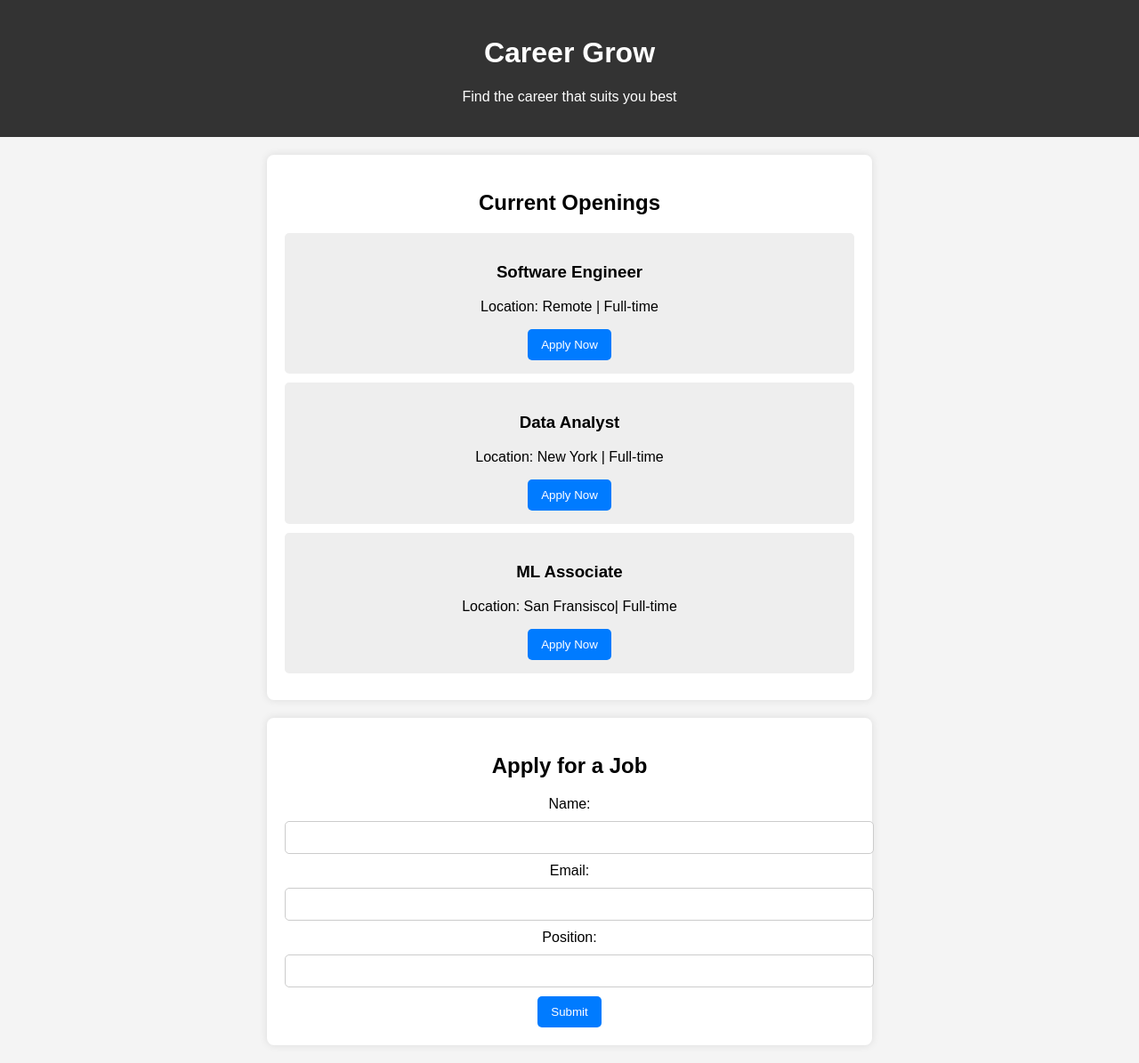
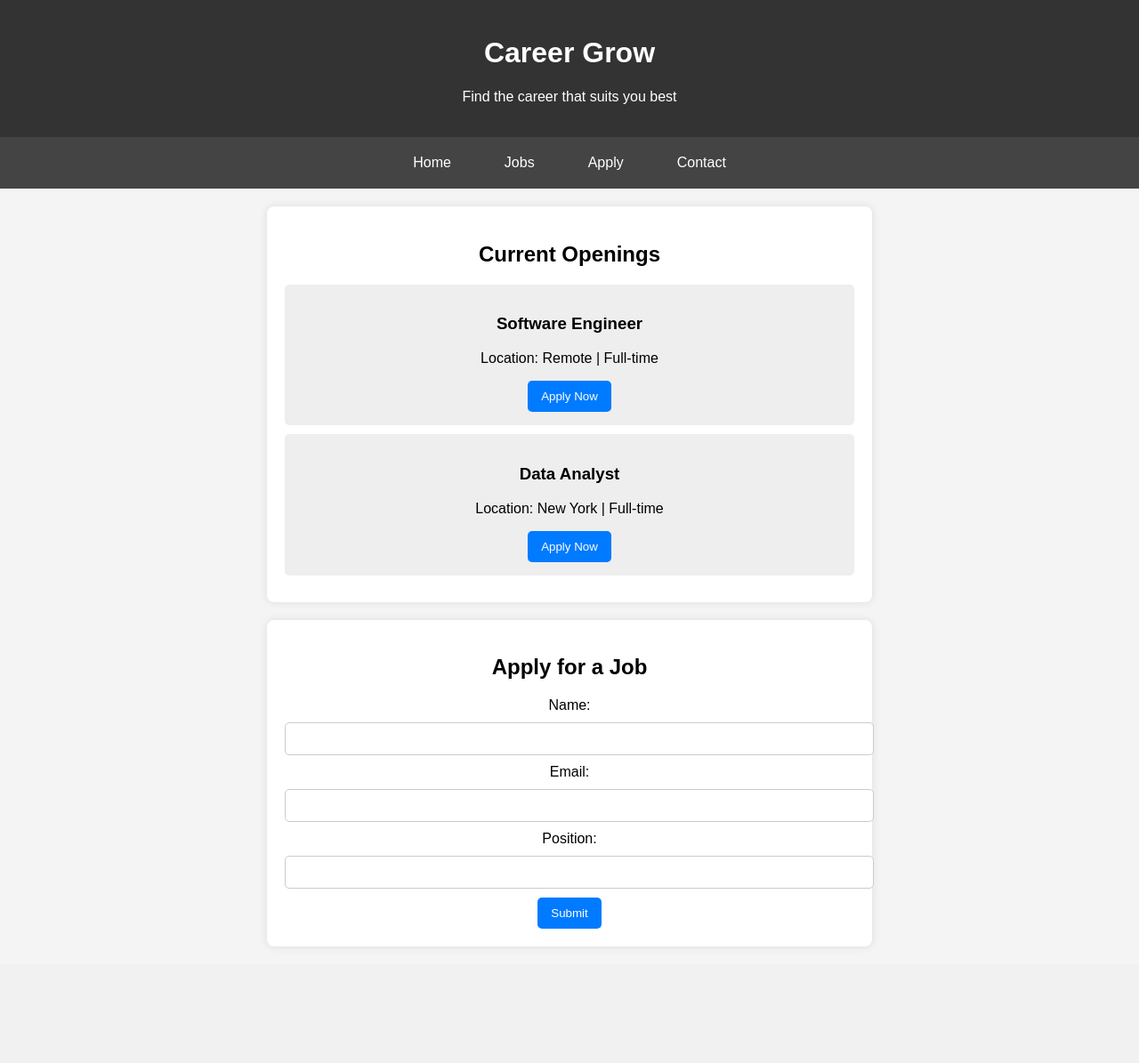
Before and after one commit to dishant-kaushik/Career-Grow, a Flask app: page / in a window 1280 px wide. Shown: the whole page at 89% size. After the commit the page ends 1064 px from the top, so only its background shows below. Run offline with Flask 3, Linux system fonts and the light colour scheme.

Commit message:
Submit changes

```diff
--- a/templates/home.html
+++ b/templates/home.html
@@ -16,6 +16,23 @@
             background: #333;
             color: white;
             padding: 20px;
+        }
+        nav {
+            background: #444;
+            padding: 10px;
+            display: flex;
+            justify-content: center;
+        }
+        nav a {
+            color: white;
+            text-decoration: none;
+            padding: 10px 20px;
+            margin: 0 10px;
+            transition: background 0.3s;
+        }
+        nav a:hover {
+            background: #007bff;
+            border-radius: 5px;
         }
         .job-listings, .apply-form {
             width: 50%;
@@ -57,7 +74,14 @@
         <p>Find the career that suits you best</p>
     </header>
 
-    <section class="job-listings">
+    <nav>
+        <a href="#">Home</a>
+        <a href="#jobs">Jobs</a>
+        <a href="#apply">Apply</a>
+        <a href="#contact">Contact</a>
+    </nav>
+
+    <section class="job-listings" id="jobs">
         <h2>Current Openings</h2>
         <div class="job">
             <h3>Software Engineer</h3>
@@ -69,14 +93,9 @@
             <p>Location: New York | Full-time</p>
             <button onclick="applyNow('Data Analyst')">Apply Now</button>
         </div>
-        <div class="job">
-            <h3>ML Associate</h3>
-            <p>Location: San Fransisco| Full-time</p>
-            <button onclick="applyNow('ML Associcte')">Apply Now</button>
-        </div>
     </section>
 
-    <section class="apply-form" id="applyForm">
+    <section class="apply-form" id="apply">
         <h2>Apply for a Job</h2>
         <form>
             <label for="name">Name:</label>
@@ -95,7 +114,7 @@
     <script>
         function applyNow(position) {
             document.getElementById('position').value = position;
-            document.getElementById('applyForm').scrollIntoView({ behavior: 'smooth' });
+            document.getElementById('apply').scrollIntoView({ behavior: 'smooth' });
         }
     </script>
 </body>
```
